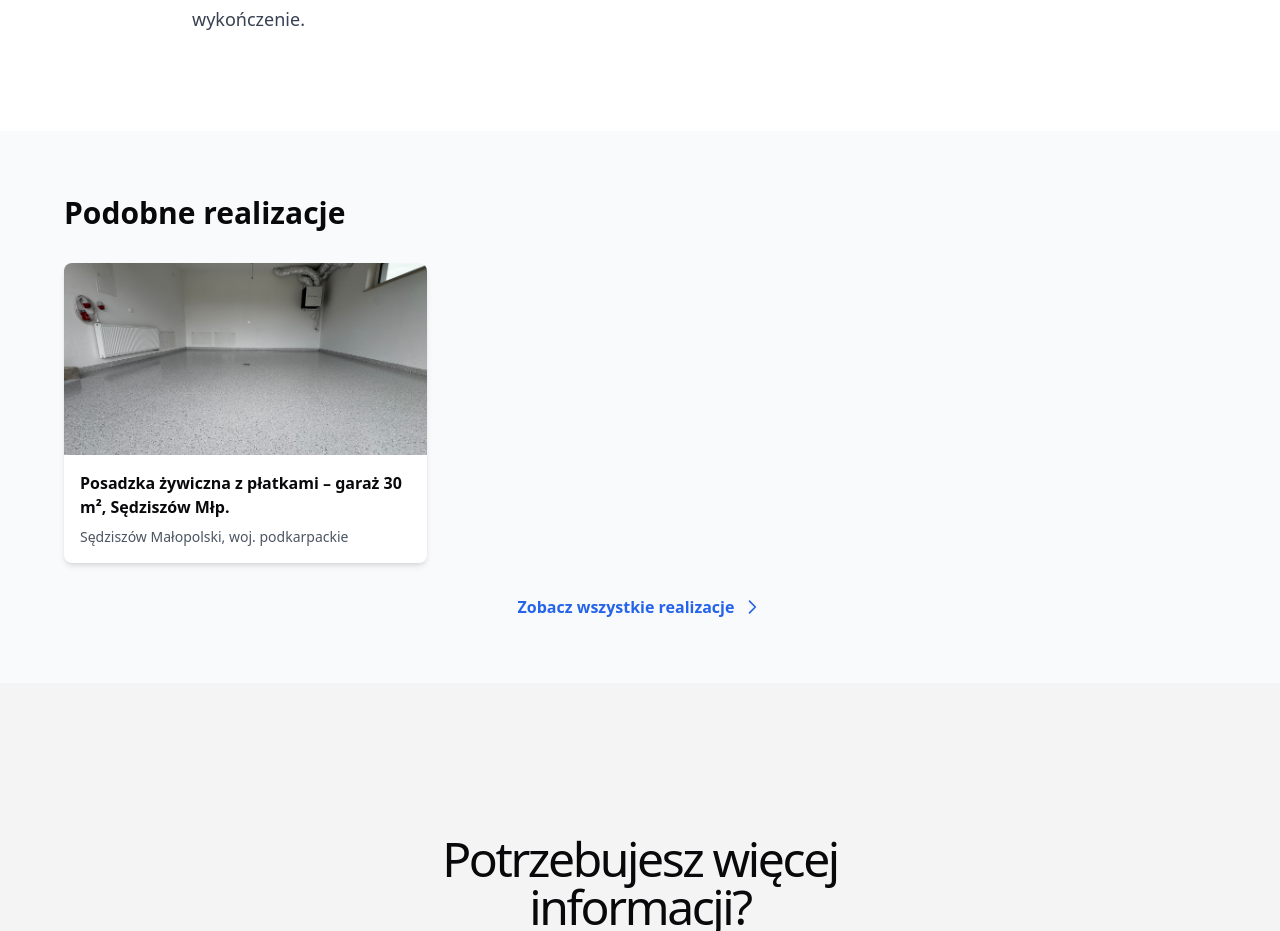
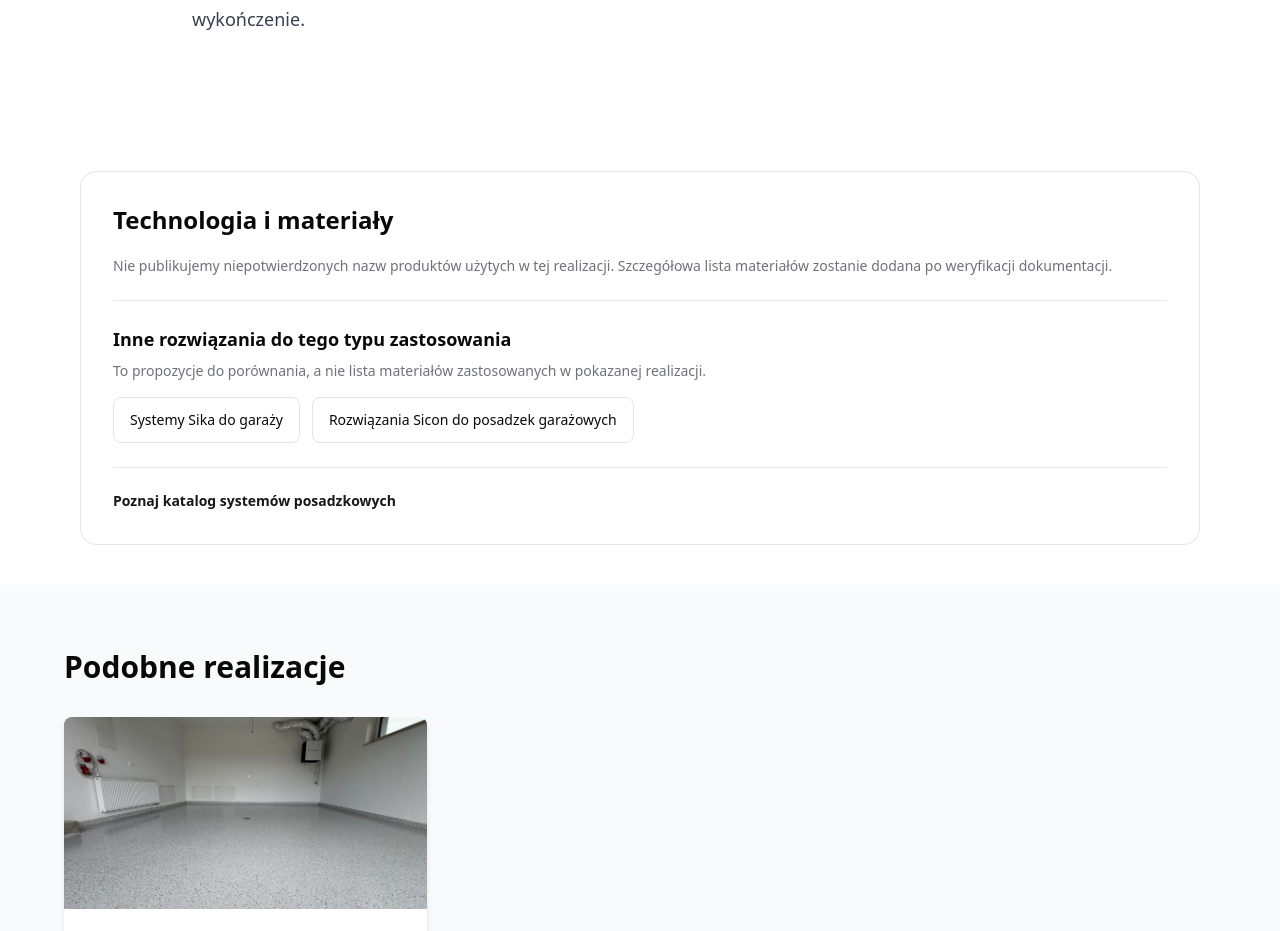
Before and after one commit to damianGG/posadzki-zywiczne, a Next.js app: page /realizacje/posadzka-zywiczna-garaz-100m2-przemysl-ral7035 in a window 1280 px wide. Shown: the part 5843-6774 px from the top of the page. Built offline with nearby package versions, Linux system fonts and the light colour scheme.

Commit message:
feat(navigation): connect system hub to services, portfolio and sitemap

```diff
--- a/app/realizacje/[slug]/page.tsx
+++ b/app/realizacje/[slug]/page.tsx
@@ -7,6 +7,7 @@ import { SITE_URL, absoluteUrl } from '@/lib/site-config';
 import { Badge } from '@/components/ui/badge';
 import { Contact1 } from '@/blocks/contact/contact1';
 import { CTA2 } from '@/blocks/cta/cta2';
+import RealizationTechnology from "@/components/realization-technology";
 import { ImageGallery } from '@/components/ui/image-gallery';
 
 // Revalidate every 60 seconds to show new realizacje
@@ -353,6 +354,8 @@ export default async function RealizacjaDetailPage({ params }: Props) {
           </div>
         </section>
 
+        <RealizationTechnology realization={realizacja} />
+
         {/* Related Projects */}
         {relatedProjects.length > 0 && (
           <section className="w-full py-16 bg-gray-50">
```
